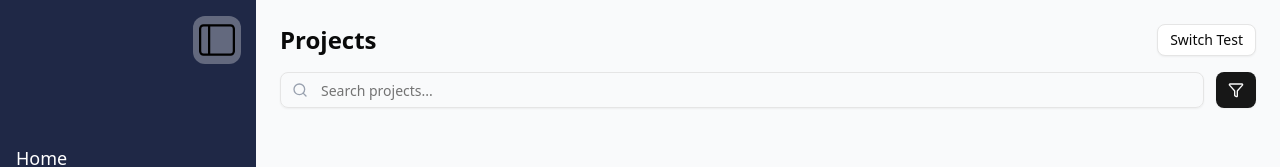
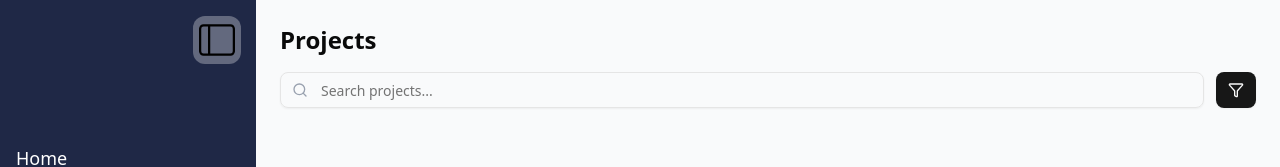
Before and after one commit to alex-k-exe/my-future, a React (Vite) app: page /project in a window 1280 px wide. Shown: the top 167 px of the page. Built offline with nearby package versions, Linux system fonts and the light colour scheme; no server answers.

Commit message:
Hide the switch test button

```diff
--- a/src/pages/Project.tsx
+++ b/src/pages/Project.tsx
@@ -534,7 +534,7 @@ export default function Project() {
                         <h1 className="text-2xl font-bold">Projects</h1>
                         <div className="flex items-center gap-3">
                             {/* Switch Test Button */}
-                            <Button
+                            {false ? <Button
                                 variant="outline"
                                 size="sm"
                                 onClick={() => {
@@ -546,7 +546,7 @@ export default function Project() {
                                 }}
                             >
                                 Switch Test
-                            </Button>
+                            </Button> : null}
                             {/* Admin Add Button */}
                             {showAdminButtons && (
                                 <Button
```
